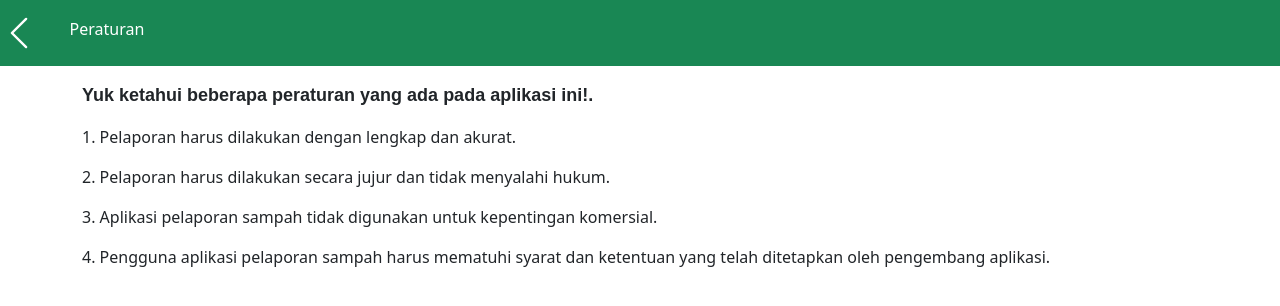
After one commit to Azmi054/02_trashdeep, a PHP site: page /Profil/peraturan.php in a window 1280 px wide. The commit adds this page. Shown: the top 306 px of the page. Run offline with PHP 8.4, Linux system fonts and the light colour scheme.

Commit message:
Halaman peraturan

```diff
--- /dev/null
+++ b/Profil/peraturan.php
@@ -0,0 +1,61 @@
+<!DOCTYPE html>
+<html lang="en">
+<head>
+    <meta charset="UTF-8">
+    <meta name="viewport" content="width=device-width, initial-scale=1.0">
+    <meta http-equiv="X-UA-Compatible" content="ie=edge">
+    <title>Peraturan</title>
+    <!-- Bootstrap 5 CSS -->
+    <link rel="stylesheet" href="https://cdn.jsdelivr.net/npm/bootstrap@5.0.0-beta3/dist/css/bootstrap.min.css">
+    <!-- Custom CSS -->
+    <link rel="stylesheet" href="style.css">
+</head>
+<body>
+    <header>
+        <nav class="navbar navbar-expand-lg navbar-dark bg-success">
+            <a class="navbar-brand" href="profil.php" style=" color : white">
+            <img
+              src="../assets/beranda.svg"
+              draggable="false"
+              alt="Trashdeep"
+              height="40"
+            />
+          </a>
+                <div class="text-end mt-2 mx-3" style="color:white">
+                    <p>Peraturan</p>
+                </div>
+
+            </div>
+        </nav>
+    </header>
+        <div class="container mt-3">
+            <p class="tebal">Yuk ketahui beberapa peraturan yang ada pada aplikasi ini!.</p>
+        </div>
+
+        <div class="container">
+            <p>1. Pelaporan harus dilakukan dengan lengkap dan akurat. </p>
+            <p>2. Pelaporan harus dilakukan secara jujur dan tidak menyalahi hukum.</p>
+            <p>3. Aplikasi pelaporan sampah tidak digunakan untuk kepentingan komersial. </p>
+            <p>4. Pengguna aplikasi pelaporan sampah harus mematuhi syarat dan ketentuan yang telah ditetapkan oleh pengembang aplikasi.</p>
+        </div>
+
+
+
+
+        <style>
+        .tebal {
+        font-size: 18px;
+        font-weight: bold;
+        font-family: "Montserrat", sans-serif;
+
+        }
+        .header{
+            background: #42855B;
+            border-radius: 0px 0px 31px 31px;
+        }
+
+        </style>
+
+
+        </body>
+    </html>
--- a/Profil/profil.php
+++ b/Profil/profil.php
@@ -64,7 +64,7 @@ session_start();
       </div>
       <div class="card-footer">
         <div class="d-grid gap-2 d-md-flex justify-content-md-end">
-          <button class="btn btn-secondary me-md-2" type="button">Pengaturan</button>
+          <a href="peraturan.php" class="btn btn-secondary" type="button">Peraturan</a>
           <button class="btn btn-secondary" type="button">FAQ</button>
           <a href="../auth/logout.php" class="btn btn-danger" type="button">Keluar</a>
         </div>
```
Also changed, not shown: auth/logout.php (+9 -0 lines).
